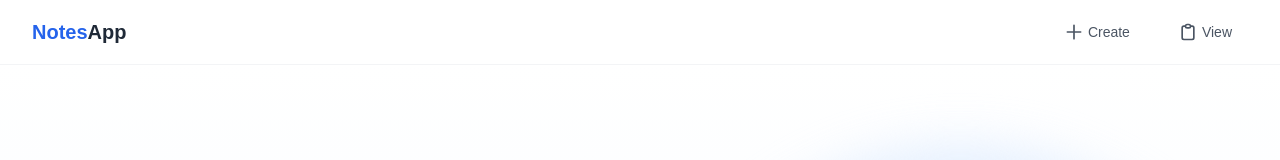
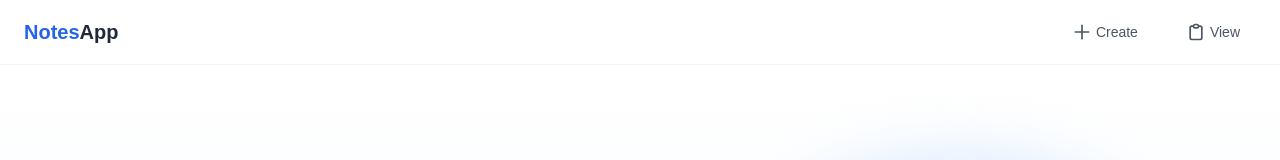
Before and after one commit to sophic00/notes-app, a Next.js app: page / in a window 1280 px wide. Shown: the top 160 px of the page. Built offline with nearby package versions, Linux system fonts and the light colour scheme.

Commit message:
fix alignment in navbar

```diff
--- a/app/components/navbar.tsx
+++ b/app/components/navbar.tsx
@@ -7,7 +7,7 @@
 
   return (
     <nav className="bg-white shadow-sm border-b border-gray-100">
-      <div className="max-w-7xl mx-auto px-4 sm:px-6 lg:px-8">
+      <div className="container mx-auto px-6">
         <div className="flex justify-between h-16">
           <div className="flex items-center">
             <Link href="/" className="flex-shrink-0 flex items-center">
```
